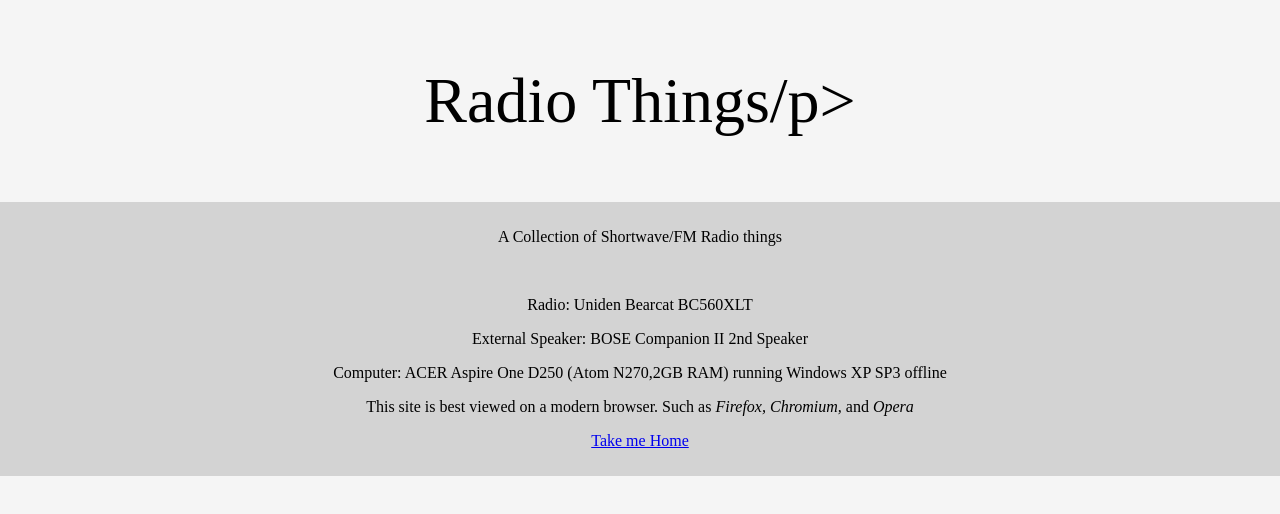
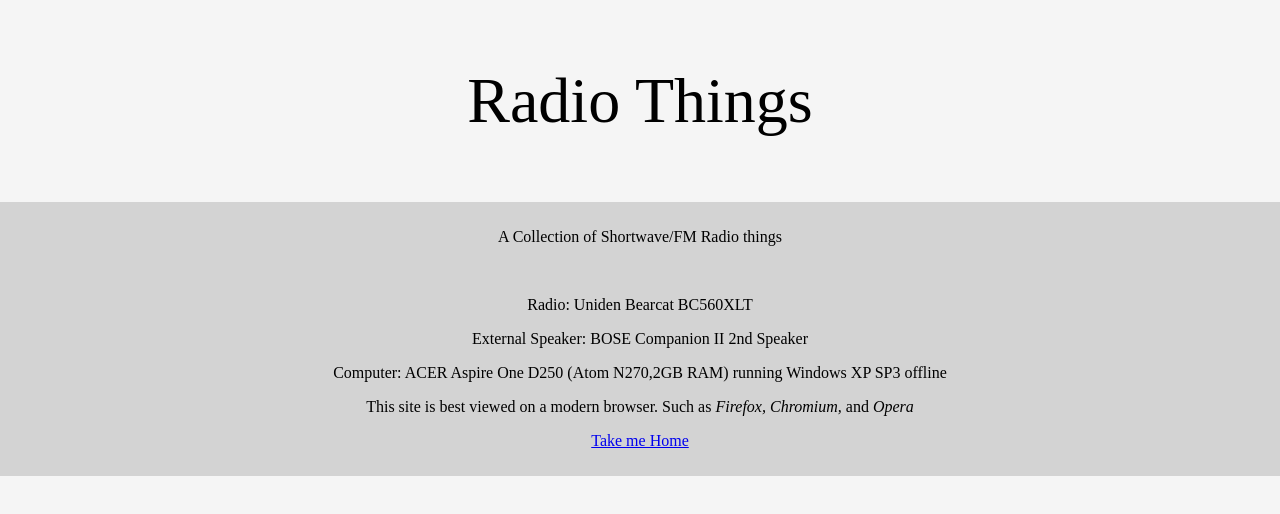
Before and after one commit to ItsT3K/itst3k.github.io, a plain HTML site: page rha.html in a window 1280 px wide. Drawn offline with Linux system fonts and the light colour scheme.

Commit message:
Update rha.html

```diff
--- a/rha.html
+++ b/rha.html
@@ -8,7 +8,7 @@
     </head>
     <body>
 <div align="center">
-    <h1><p>Radio Things/p></h1>
+    <h1><p>Radio Things</p></h1>
 <div class="content">
     <p>A Collection of Shortwave/FM Radio things</p>
     <br>
```
